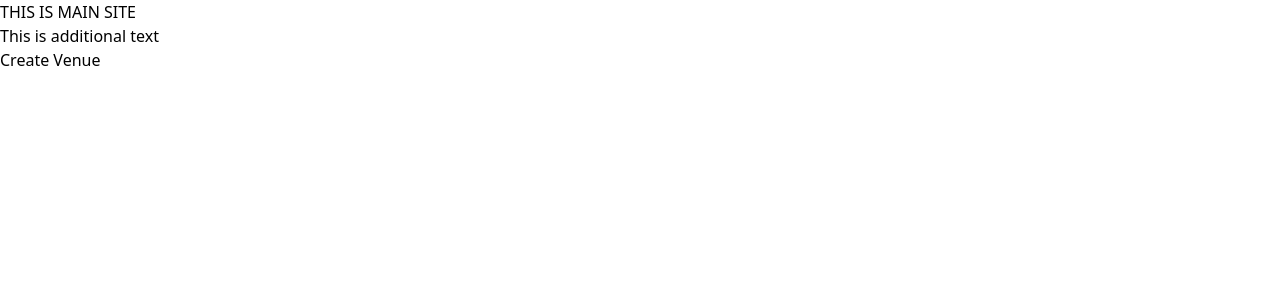
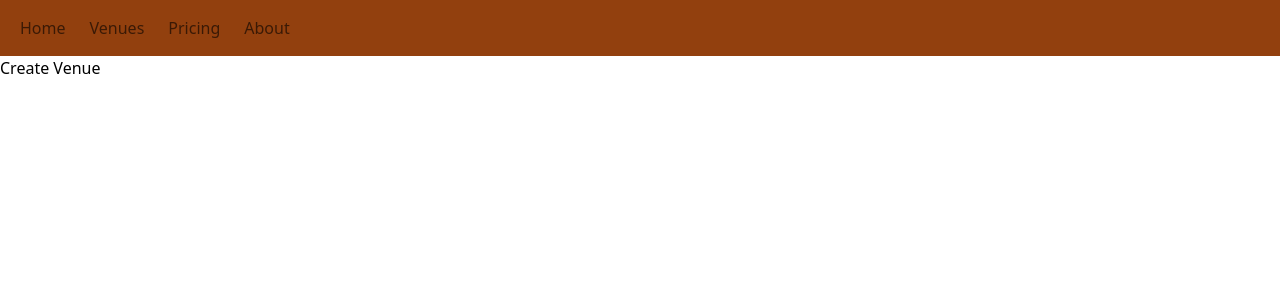
Before and after one commit to maciejbentkowski/knajping-demo-django, a Django app: page / in a window 1280 px wide. Shown: the top 300 px of the page. Run offline with Django 5.2, Linux system fonts and the light colour scheme; style sheets or scripts are compiled from the project's sources; some libraries are stand-ins or nearby versions.

Commit message:
Added simple header and styled it with tailwind

```diff
--- /dev/null
+++ b/templates/header.html
@@ -0,0 +1,31 @@
+<header>
+  <nav class="relative flex w-full items-center justify-between bg-amber-800 py-2 shadow-dark-mild dark:bg-body-dark lg:flex-wrap lg:justify-start lg:py-4">
+    <div class="flex w-full flex-wrap items-center justify-between px-3">
+      <div class="flex items-center">
+        <button class="block border-0 bg-transparent px-2 text-black/50 hover:no-underline hover:shadow-none focus:no-underline focus:shadow-none focus:outline-none focus:ring-0 dark:text-neutral-200 lg:hidden" type="button" aria-controls="navbarSupportedContentY" aria-expanded="false" aria-label="Toggle navigation">
+          <span class="[&>svg]:h-7 [&>svg]:w-7 [&>svg]:stroke-black/50 dark:[&>svg]:stroke-neutral-200">
+            <svg xmlns="http://www.w3.org/2000/svg" fill="none" viewBox="0 0 24 24" stroke-width="1.5" stroke="currentColor">
+              <path stroke-linecap="round" stroke-linejoin="round" d="M3.75 6.75h16.5M3.75 12h16.5m-16.5 5.25h16.5"></path>
+            </svg>
+          </span>
+        </button>
+      </div>
+      <div class="!visible hidden grow basis-[100%] items-center text-center lg:!flex lg:basis-auto lg:text-left" id="navbarSupportedContentY">
+        <ul class="me-auto flex flex-col lg:flex-row">
+          <li class="mb-4 lg:mb-0 lg:pe-2">
+            <a class="block text-black/60 transition duration-200 hover:text-black/80 hover:ease-in-out focus:text-black/80 active:text-black/80 motion-reduce:transition-none dark:text-white/60 dark:hover:text-white/80 dark:focus:text-white/80 dark:active:text-white/80 lg:px-2" href="{% url 'venues:index'%}">Home</a>
+          </li>
+          <li class="mb-4 lg:mb-0 lg:pe-2">
+            <a class="block text-black/60 transition duration-200 hover:text-black/80 hover:ease-in-out focus:text-black/80 active:text-black/80 motion-reduce:transition-none dark:text-white/60 dark:hover:text-white/80 dark:focus:text-white/80 dark:active:text-white/80 lg:px-2" href="{% url 'venues:venues'%}">Venues</a>
+          </li>
+          <li class="mb-4 lg:mb-0 lg:pe-2">
+            <a class="block text-black/60 transition duration-200 hover:text-black/80 hover:ease-in-out focus:text-black/80 active:text-black/80 motion-reduce:transition-none dark:text-white/60 dark:hover:text-white/80 dark:focus:text-white/80 dark:active:text-white/80 lg:px-2" href="#!">Pricing</a>
+          </li>
+          <li class="mb-2 lg:mb-0 lg:pe-2">
+            <a class="block text-black/60 transition duration-200 hover:text-black/80 hover:ease-in-out focus:text-black/80 active:text-black/80 motion-reduce:transition-none dark:text-white/60 dark:hover:text-white/80 dark:focus:text-white/80 dark:active:text-white/80 lg:px-2" href="#!">About</a>
+          </li>
+        </ul>
+      </div>
+    </div>
+  </nav>
+</header>
--- a/templates/main.html
+++ b/templates/main.html
@@ -8,16 +8,12 @@
     <meta name="viewport" content="width=device-width, initial-scale=1.0" />
     <link rel="shortcut icon" href="assets/favicon.ico" type="image/x-icon" />
     <link rel="stylesheet" href="{% static 'styles/style.css' %}" />
-    <title>StudyBuddy - Find study partners around the world!</title>
+    <title>Knajping</title>
     {% tailwind_css %}
 </head>
+<body class = 'w-full'>
+    {% include 'header.html' %}
 
-<body>
-
-    <div>
-        <h2>THIS IS MAIN SITE</h2>
-        <h3> This is additional text</h3>
-    </div>
     {% block content %}
 
 
```
